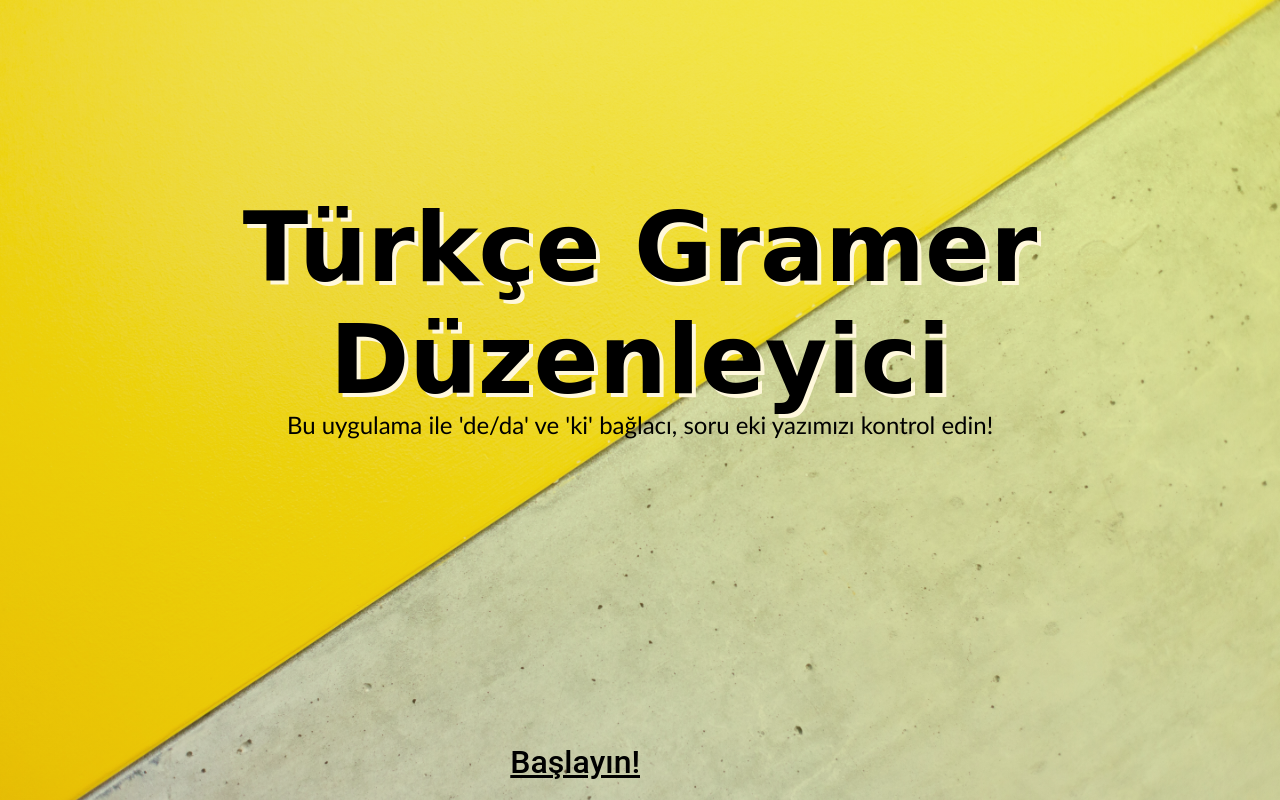
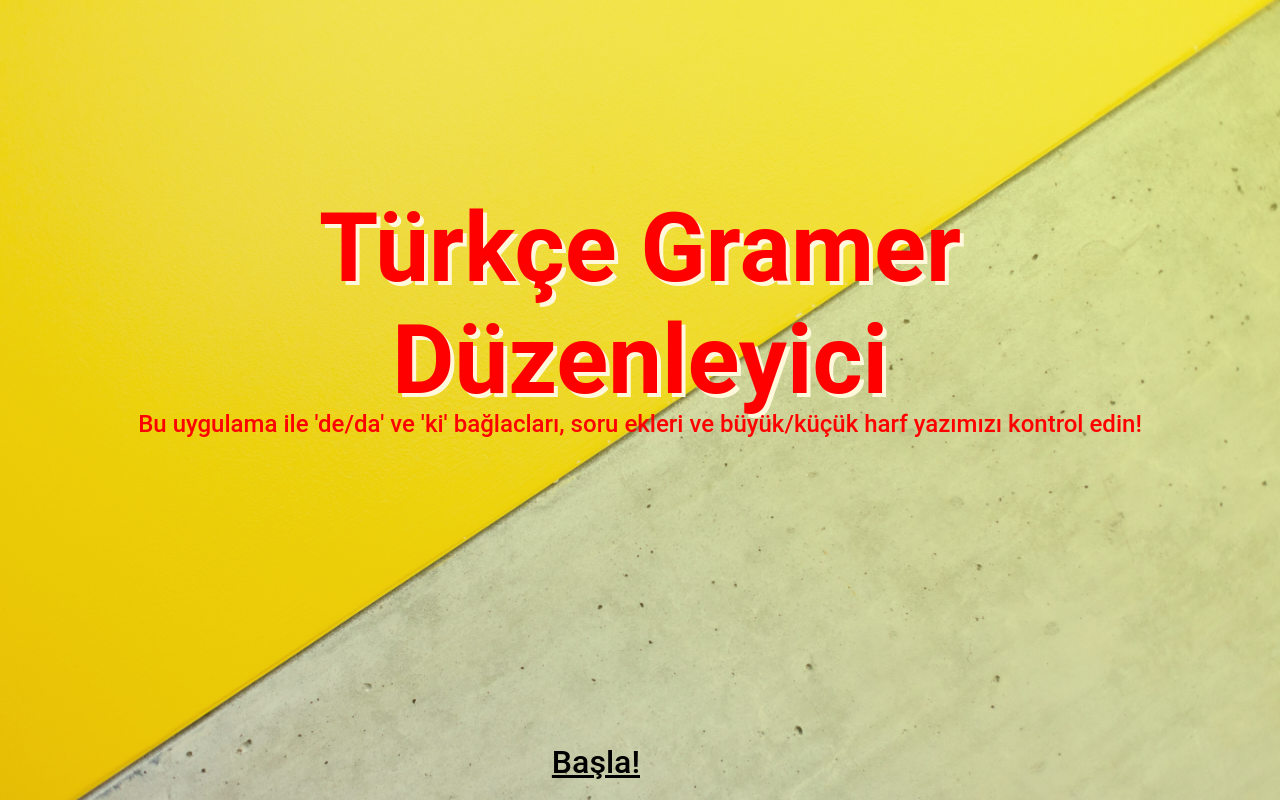
Before and after one commit to bengisucam/TurkishGrammarCorrection, a Django app: template WebProject/grammarcorrection/templates/grammarcorrection/base.html in a window 1280 px wide. Run offline with Django 3.2, Linux system fonts and the light colour scheme; the template is opened without the code that fills it, so the values that code supplies are empty.

Commit message:
Revert "style back to original"
This reverts commit 4c0f9d584aab8371ed10dec08fadc9f8b9a30448.

```diff
--- a/WebProject/grammarcorrection/static/css/form.css
+++ b/WebProject/grammarcorrection/static/css/form.css
@@ -106,7 +106,7 @@ body {
 }
 
 #link-wrapper a, p{
-    font-size: 1.3em;
+    font-size: 2em;
     font-family: "Roboto";
     color: #fff;
     top: 20%;
--- a/WebProject/grammarcorrection/static/css/style.css
+++ b/WebProject/grammarcorrection/static/css/style.css
@@ -28,8 +28,8 @@ h1{
     font-size: 6em;
     text-align: center;
     font-weight: 600;
-    font-family: "Brush Script MT", cursive;
-    /*font-family: "Roboto", serif;*/
+    /*font-family: 'Montserrat Alternates', sans-serif;*/
+    font-family: "Roboto", serif;
     text-shadow: 4px 4px cornsilk;
     color: black;
     width: 70%;
@@ -43,10 +43,10 @@ h3{
     font-size: 2em;
     text-align: center;
     font-weight: 600;
-    font-family: 'Montserrat Alternates', sans-serif;
-    /*font-family: "Roboto", serif;*/
+    /*font-family: 'Montserrat Alternates', sans-serif;*/
+    font-family: "Roboto", serif;
 
-    text-shadow: 4px 4px ;
+    text-shadow: 4px 4px #ff0000;
     color: mintcream;
     width: 70%;
     position: absolute;
@@ -74,7 +74,9 @@ a, a:hover, a:visited{
 p {
     font-size: 1.5em;
     font-weight: 500;
-    font-family: "Gill Sans MT";
+      font-family: "Roboto", serif;
+
+    color: #319c27;
     /*text-align: center;*/
     position: absolute;
     top: 50%;
--- a/WebProject/grammarcorrection/templates/grammarcorrection/base.html
+++ b/WebProject/grammarcorrection/templates/grammarcorrection/base.html
@@ -9,9 +9,9 @@
 
     <body>
         <div id="wrapper">
-            <h1>Türkçe Gramer Düzenleyici</h1>
-            <p> Bu uygulama ile 'de/da' ve 'ki' bağlacı, soru eki yazımızı kontrol edin!</p>
-             <a id="link-to-form" href="{% url 'form' %}">Başlayın!</a>
+            <h1 style="color:red;" >Türkçe Gramer Düzenleyici</h1>
+            <p style="color:red;"> Bu uygulama ile 'de/da' ve 'ki' bağlacları, soru ekleri ve büyük/küçük harf yazımızı kontrol edin!</p>
+            <a style="color:black;"id="link-to-form" href="{% url 'form' %}">Başla!</a>
             <!--    <a href="form">Go to</a>-->
         </div>
     </body>
--- a/WebProject/grammarcorrection/templates/grammarcorrection/forms.html
+++ b/WebProject/grammarcorrection/templates/grammarcorrection/forms.html
@@ -13,7 +13,7 @@
           {% csrf_token %}
 
         <div id="link-wrapper">
-            <p><a id="link-to-form" href="{% url 'home-page' %}">Anasayfa</a></p>
+            <p><a style="color:red;" id="link-to-form" href="{% url 'home-page' %}">Anasayfa</a></p>
         </div>
 
           <textarea placeholder="Buraya yazın..." id="input_text" name="in_text" rows="5" cols="50" style="overflow-y:scroll;">{{ input_text }}</textarea>
```
